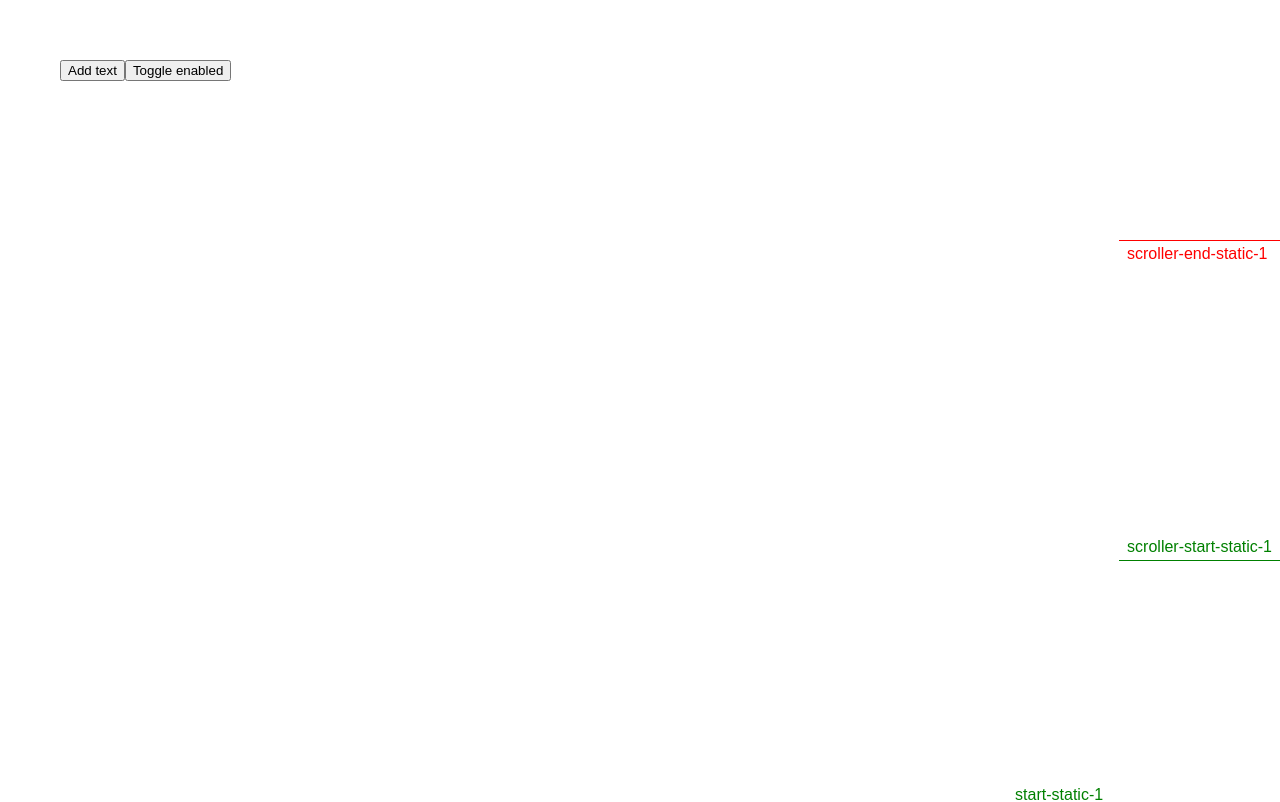
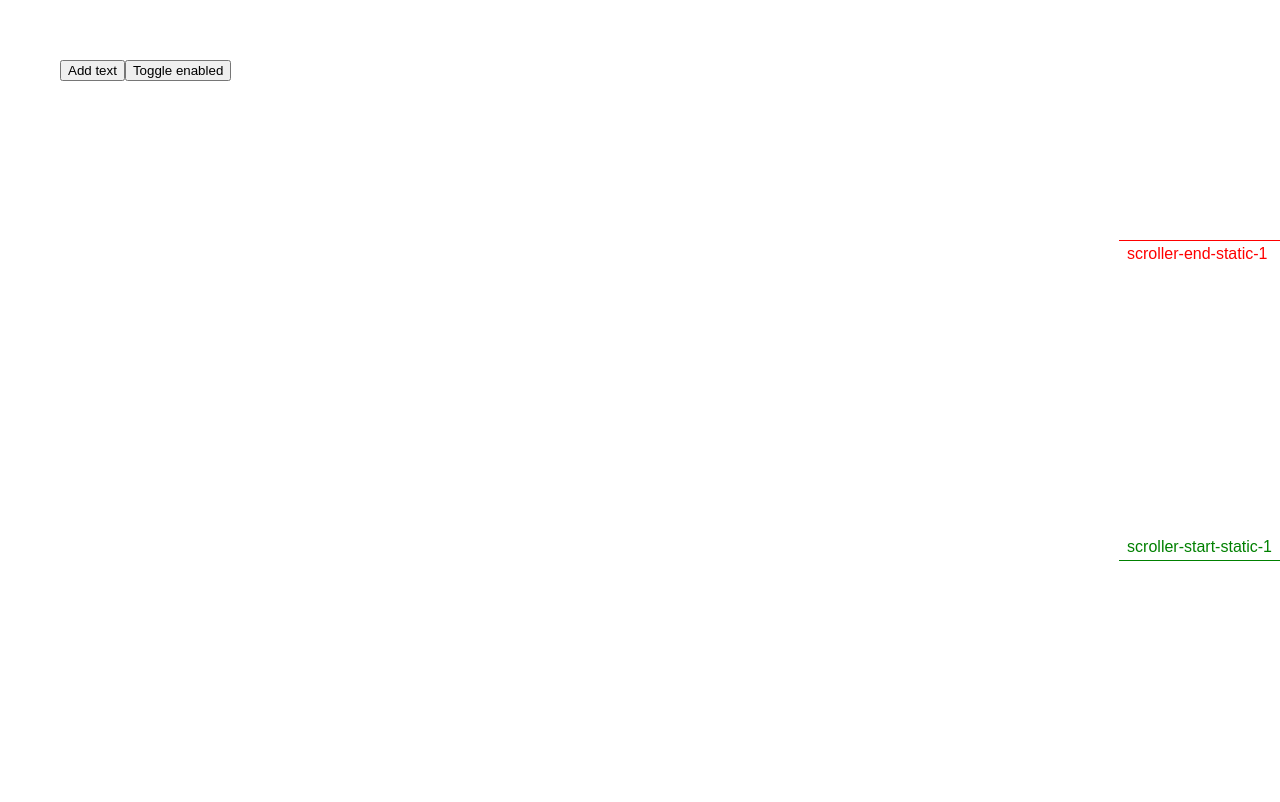
Before and after one commit to almero-digital-marketing/vue-gsap-scrolltrigger, a Vue app: page / in a window 1280 px wide. Shown: the top 802 px of the page. Built offline with nearby package versions, Linux system fonts and the light colour scheme.

Commit message:
Removed onResize

```diff
--- a/package.json
+++ b/package.json
@@ -1,6 +1,6 @@
 {
   "name": "vue-gsap-scrolltrigger",
-  "version": "2.0.7",
+  "version": "2.0.9",
   "scripts": {
     "dev": "vite --host",
     "build": "vite build",
--- a/src/App.vue
+++ b/src/App.vue
@@ -51,8 +51,8 @@ const wrapper = ref(null)
   left: 60px;
 }
 .content {
-  padding-top: 100vh;
-  padding-bottom: 100vh;
+  padding-top: 1000px;
+  padding-bottom: 1000px;
 }
 .static, .dynamic {
   border: 2px solid black;
--- a/src/components/ScrollTrigger.vue
+++ b/src/components/ScrollTrigger.vue
@@ -99,10 +99,6 @@ export default {
         scope: {
             type: Object
         },
-        autoRefreshEvents: {
-            type: String,
-            default: 'visibilitychange,DOMContentLoaded,load'
-        }
 	},
     setup(props, { emit }) {
         const component = ref(null)
--- a/src/lib/scrolling-observer.js
+++ b/src/lib/scrolling-observer.js
@@ -40,6 +40,7 @@ class ScrollingObserver {
             const animationRefs = ScrollingObserver.instance.resizeMap.get(entry.target)
             if (animationRefs) {
                 for (let animationRef of animationRefs) {
+                    this.animationCounter++
                     animationRef.animation.scrollTrigger.refresh(true)
                 }
             }
```
Also changed, not shown: src/lib/trigger-animation.js.
